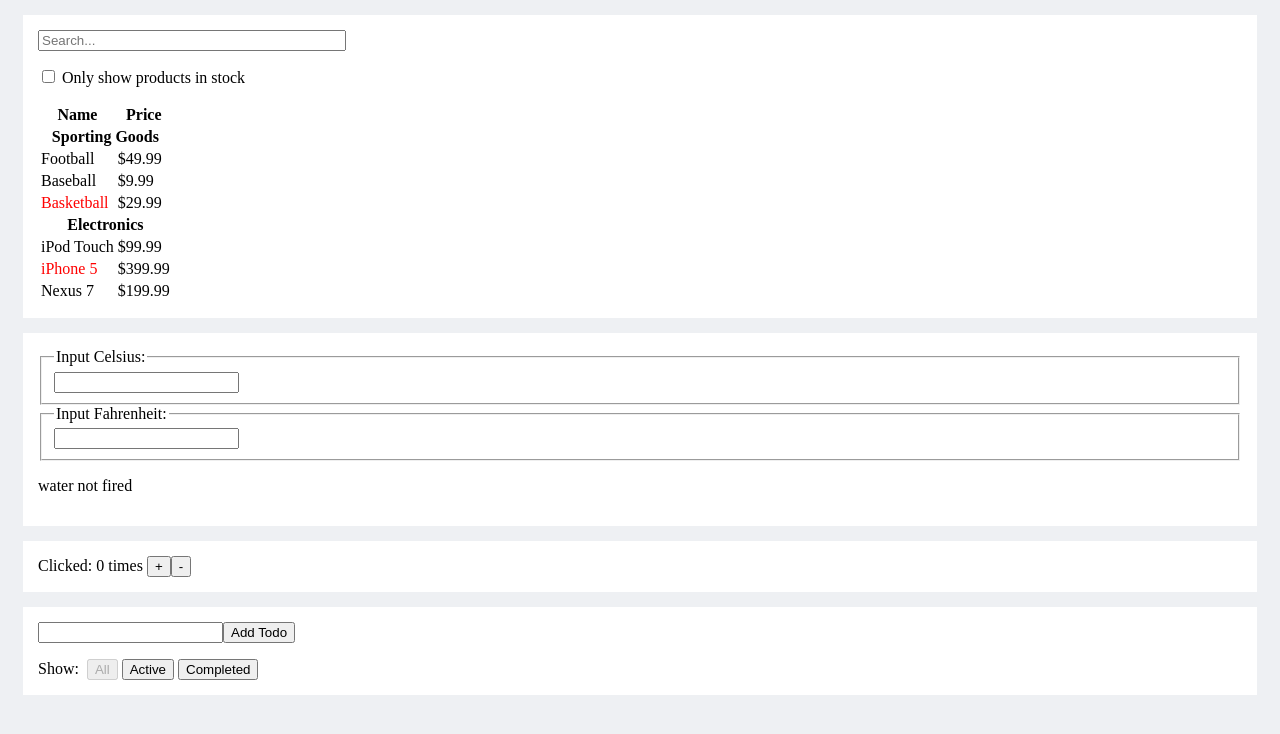
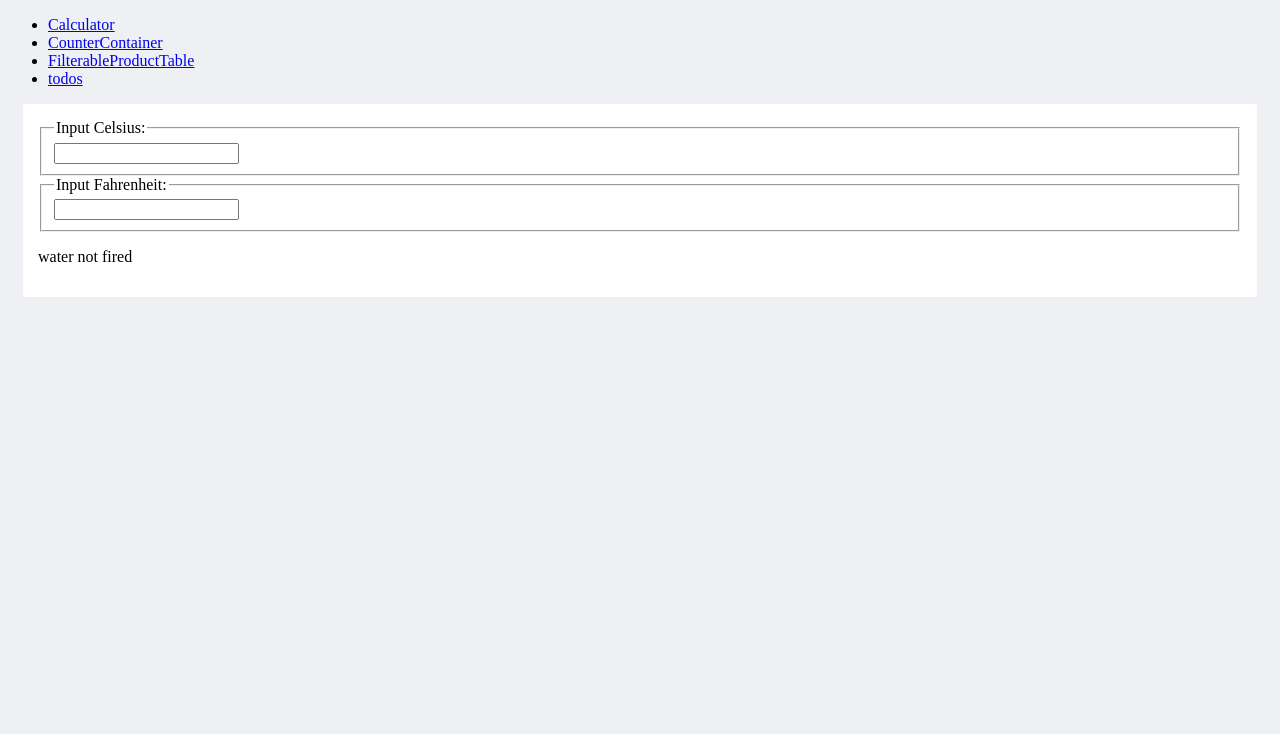
Before and after one commit to luisxiaomai/React_Development_Test_Study, a React app: page / in a window 1280 px wide. Shown: the top 734 px of the page. Built offline with nearby package versions, Linux system fonts and the light colour scheme.

Commit message:
Simple refactor codes to use react router

```diff
--- a/src/App.js
+++ b/src/App.js
@@ -6,20 +6,40 @@ import CounterContainer from './containers/CounterContainer'
 import Footer from './components/Footer'
 import AddTodo from './containers/AddTodo'
 import VisibleTodoList from './containers/VisibleTodoList'
+import { Link, Route } from 'react-router-dom'
 
 class App extends Component {
   render() {
     return (
-      <div className="App">
-        <FilterableProductTable products={this.props.products} />
-        <Calculator />
-        <CounterContainer />
-        <div style={{ backgroundColor: 'white', padding: 15, margin: 15}}>
-          <AddTodo />
-          <VisibleTodoList />
-          <Footer />
+      <div>
+        <header>
+          <nav>
+            <ul>
+              <li><Link to='/'>Calculator</Link></li>
+              <li><Link to='/CounterContainer'>CounterContainer</Link></li>
+              <li><Link to='/FilterableProductTable'>FilterableProductTable</Link></li>
+              <li><Link to='/todos'>todos</Link></li>
+
+            </ul>
+          </nav>
+        </header>
+        <div className="App">
+          <Route exact path='/' component={Calculator} />
+          <Route exact path='/CounterContainer' component={CounterContainer} />
+          <Route exact path='/FilterableProductTable' render={(props) => (
+            <FilterableProductTable {...props} products={this.props.products} />
+          )} />
+          <Route exact path='/todos' render={(props) => (
+            <div style={{ backgroundColor: 'white', padding: 15, margin: 15 }}>
+              <AddTodo />
+              <VisibleTodoList />
+              <Footer />
+            </div>
+          )} />
+
         </div>
       </div>
+
     )
   }
 }
--- a/src/main.js
+++ b/src/main.js
@@ -43,7 +43,9 @@ var products = [
 const store = createStore(reducer,window.__REDUX_DEVTOOLS_EXTENSION__ && window.__REDUX_DEVTOOLS_EXTENSION__())
 const render = () => ReactDOM.render(
     <Provider store={store}>
-        <App products={products} />
+        <BrowserRouter>
+            <App products={products} />
+        </BrowserRouter>
     </Provider>,
     document.getElementById("app")
 );
```
